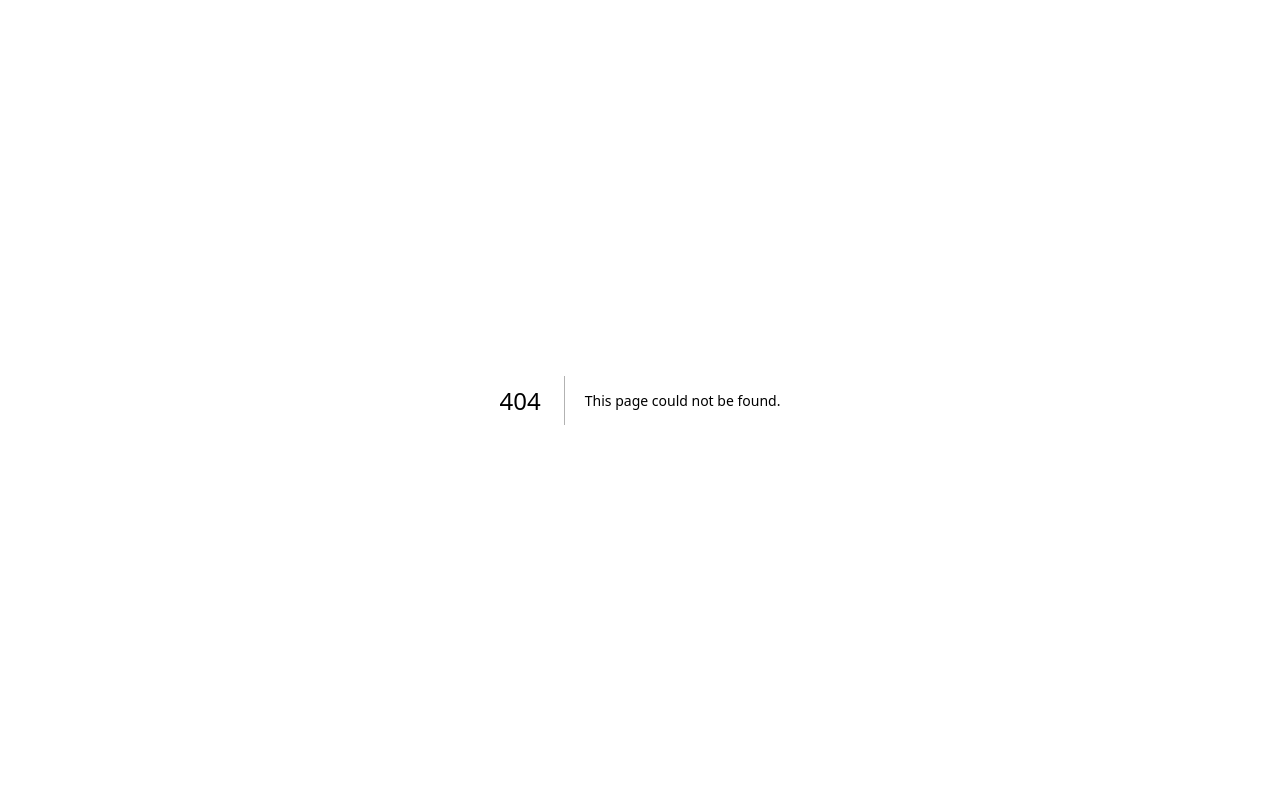
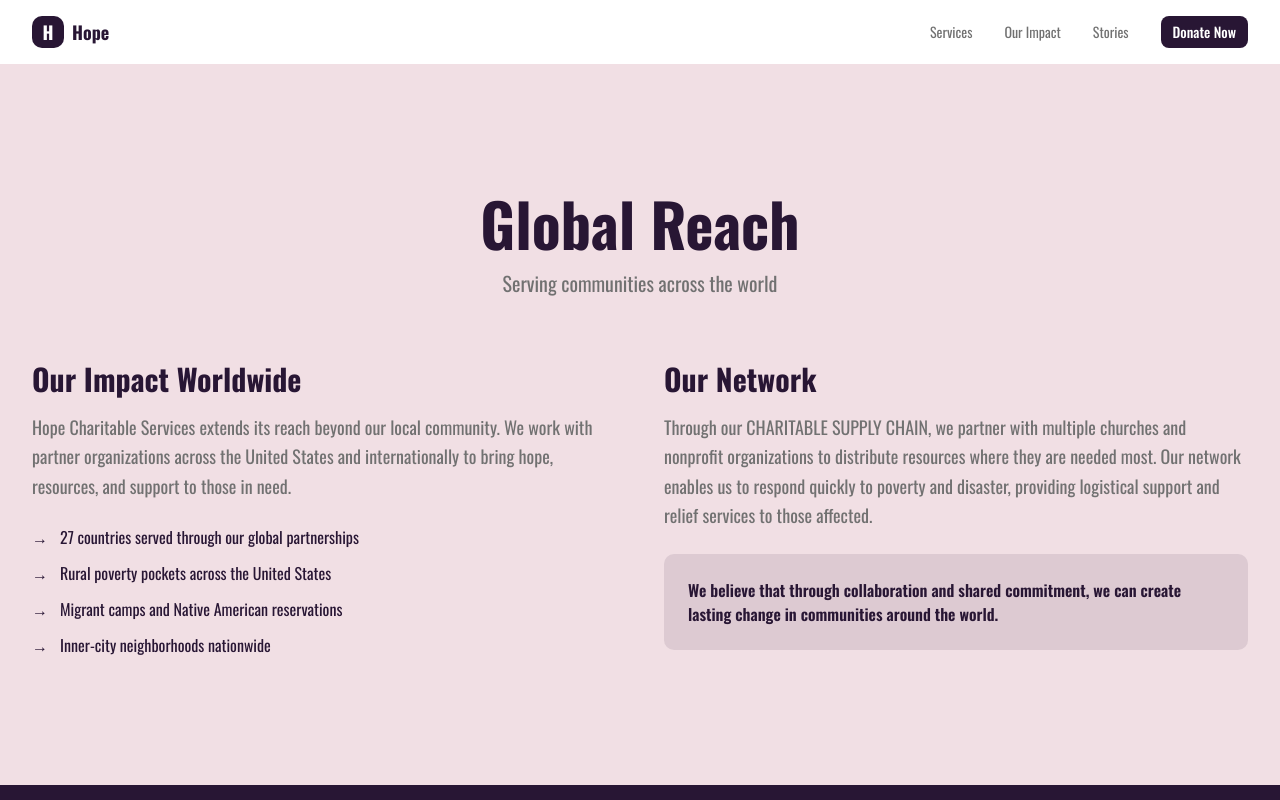
Before and after one commit to davisbryan595-lang/hope-charitable-sevices, a Next.js app: page /global-reach in a window 1280 px wide. Before the commit this address had no page. Shown: the top 800 px of the page. Built offline with nearby package versions, Linux system fonts and the light colour scheme.

Commit message:
Create global reach page
cgen-c2fb6a3823b742b0a71f9fc013b7e9d5

```diff
--- /dev/null
+++ b/app/global-reach/page.tsx
@@ -0,0 +1,60 @@
+import { Navigation } from "@/components/navigation"
+import { Footer } from "@/components/footer"
+
+export default function GlobalReach() {
+  return (
+    <main className="bg-white">
+      <Navigation />
+      <section className="py-20 md:py-32 bg-secondary text-foreground">
+        <div className="max-w-7xl mx-auto px-4 sm:px-6 lg:px-8 space-y-12">
+          <div className="text-center space-y-4">
+            <h1 className="text-5xl md:text-6xl font-bold text-foreground">Global Reach</h1>
+            <p className="text-xl text-muted-foreground">
+              Serving communities across the world
+            </p>
+          </div>
+
+          <div className="grid md:grid-cols-2 gap-12 mt-16">
+            <div className="space-y-4">
+              <h2 className="text-3xl font-bold text-foreground">Our Impact Worldwide</h2>
+              <p className="text-lg text-muted-foreground leading-relaxed">
+                Hope Charitable Services extends its reach beyond our local community. We work with partner organizations across the United States and internationally to bring hope, resources, and support to those in need.
+              </p>
+              <ul className="space-y-3 mt-6">
+                <li className="flex gap-3">
+                  <span className="text-primary font-bold">→</span>
+                  <span className="text-foreground">27 countries served through our global partnerships</span>
+                </li>
+                <li className="flex gap-3">
+                  <span className="text-primary font-bold">→</span>
+                  <span className="text-foreground">Rural poverty pockets across the United States</span>
+                </li>
+                <li className="flex gap-3">
+                  <span className="text-primary font-bold">→</span>
+                  <span className="text-foreground">Migrant camps and Native American reservations</span>
+                </li>
+                <li className="flex gap-3">
+                  <span className="text-primary font-bold">→</span>
+                  <span className="text-foreground">Inner-city neighborhoods nationwide</span>
+                </li>
+              </ul>
+            </div>
+
+            <div className="space-y-4">
+              <h2 className="text-3xl font-bold text-foreground">Our Network</h2>
+              <p className="text-lg text-muted-foreground leading-relaxed">
+                Through our CHARITABLE SUPPLY CHAIN, we partner with multiple churches and nonprofit organizations to distribute resources where they are needed most. Our network enables us to respond quickly to poverty and disaster, providing logistical support and relief services to those affected.
+              </p>
+              <div className="bg-primary/10 p-6 rounded-lg mt-6">
+                <p className="text-foreground font-semibold">
+                  We believe that through collaboration and shared commitment, we can create lasting change in communities around the world.
+                </p>
+              </div>
+            </div>
+          </div>
+        </div>
+      </section>
+      <Footer />
+    </main>
+  )
+}
```
